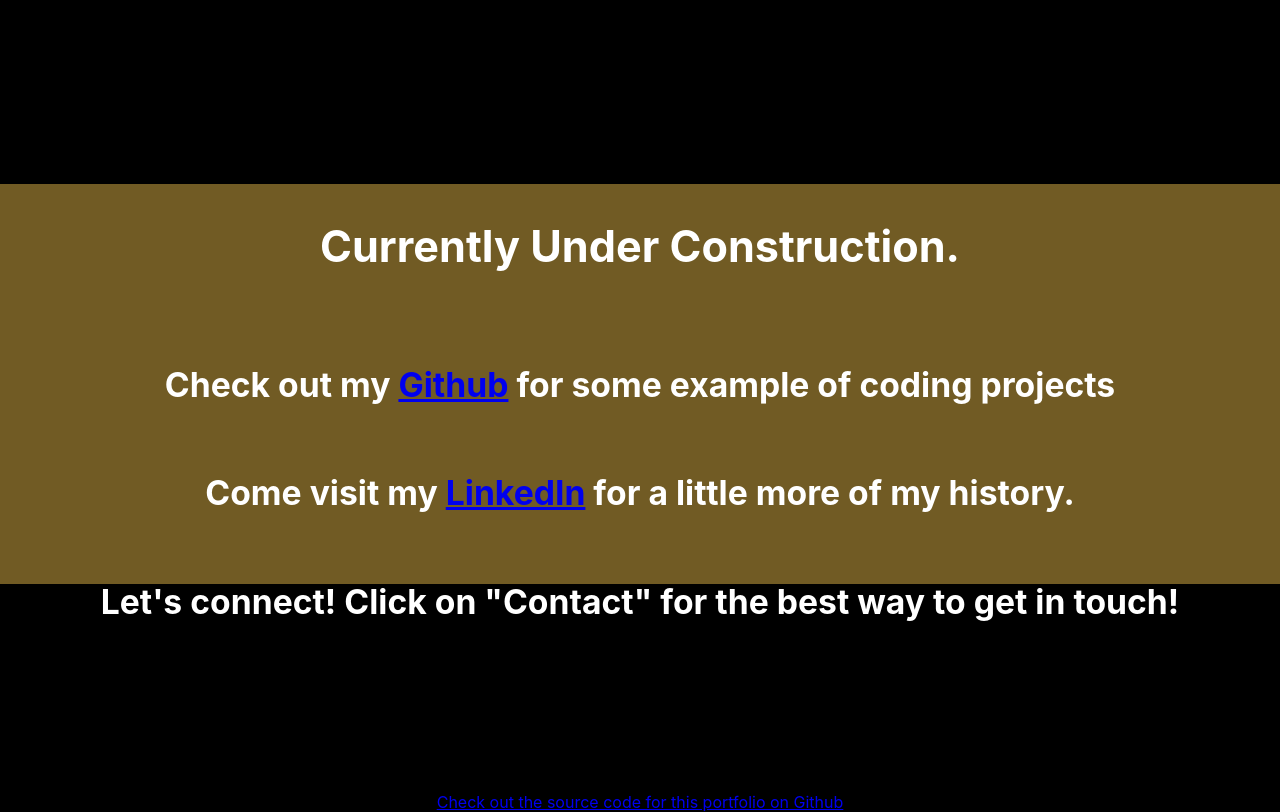
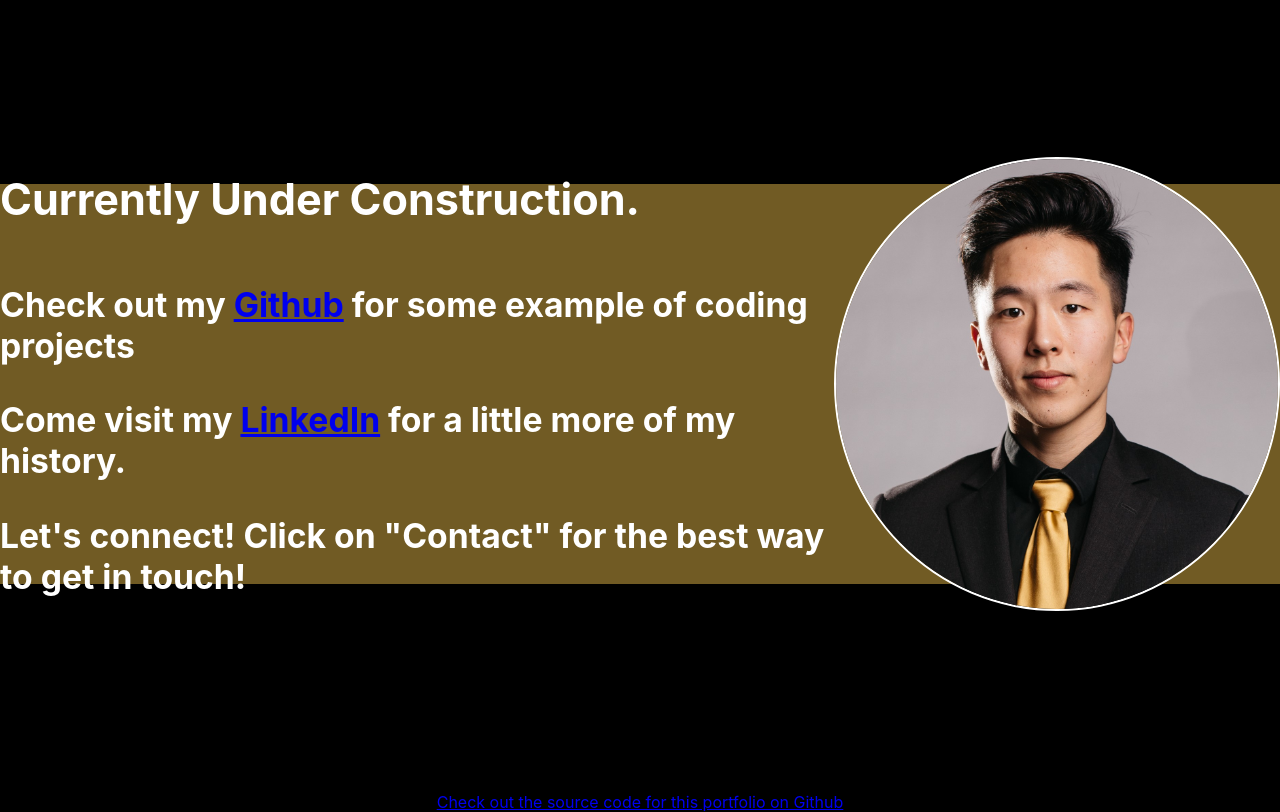
Before and after one commit to kimwoojin211/portfolio-react, a React (Create React App) app: page / in a window 1280 px wide. Shown: the part 840-1652 px from the top of the page. Built offline with nearby package versions, Linux system fonts and the light colour scheme.

Commit message:
add profile picture to Home

```diff
--- a/src/components/Content.js
+++ b/src/components/Content.js
@@ -1,5 +1,6 @@
 import React from 'react';
 import styled from 'styled-components';
+import ContentImage from './ContentImage';
 
 
 const ContentStyle = styled.div`
@@ -12,7 +13,7 @@ const ContentStyle = styled.div`
   padding-top: 4vh;
 `;
 
-const ContentTextStyle = styled.div`
+const ContentProfileStyle = styled.div`
   display:flex;
   background-color: rgba(255, 206, 83, 0.442);
   height: 50%;
@@ -20,19 +21,25 @@ const ContentTextStyle = styled.div`
   align-items: center;
   justify-content: space-around;
   font-size: 1.5em;
+`;
+
+const ContentTextStyle =styled.div`
   flex-flow: column;
+`;
 
-`;
+
 
 function Content(){
 
   const h2Style = {
-    'padding-bottom': '1.4rem'
+    'paddingBottom': '1.4rem'
   }
+
 
   return(
     <React.Fragment>
       <ContentStyle>
+        <ContentProfileStyle>
           <ContentTextStyle>
             <h2 style={h2Style}>Currently Under Construction.</h2>
             <h3>Check out my <a href="https://www.github.com/kimwoojin211">Github</a> for some example of coding projects</h3>
@@ -40,6 +47,8 @@ function Content(){
             {/*<h3> Learn a little bit more about me on my about page</h3>*/}
             <h3>Let's connect! Click on "Contact" for the best way to get in touch!</h3>
           </ContentTextStyle>
+          <ContentImage/>
+        </ContentProfileStyle>
       </ContentStyle>
     </React.Fragment>
   );
--- /dev/null
+++ b/src/components/ContentImage.js
@@ -0,0 +1,32 @@
+import React from 'react';
+import styled from 'styled-components';
+import Image from '../img/headshot.jpg';
+
+const ContentImageStyle = styled.div`
+  border:solid;
+  border-width:2px;
+  border-color: white;
+  border-radius: 100%;
+  width:450px;
+  height:450px;
+`
+
+function ContentImage(props){
+
+  const style = {
+    'border': 'solid',
+    'border-width': '2px',
+    'border-color': 'white',
+    'border-radius': '100%',
+    'width':'450px',
+    'height':'450px'
+  };
+
+  return(
+    <React.Fragment>
+        <img style={style} src={Image} alt="Headshot of Woo Jin Kim"></img>
+    </React.Fragment>
+  );
+}
+
+export default ContentImage;
```
Also changed, not shown: src/components/HeroImage.js (deleted, +0 -23 lines). Lines whose indentation alone changed are shown as unchanged.
